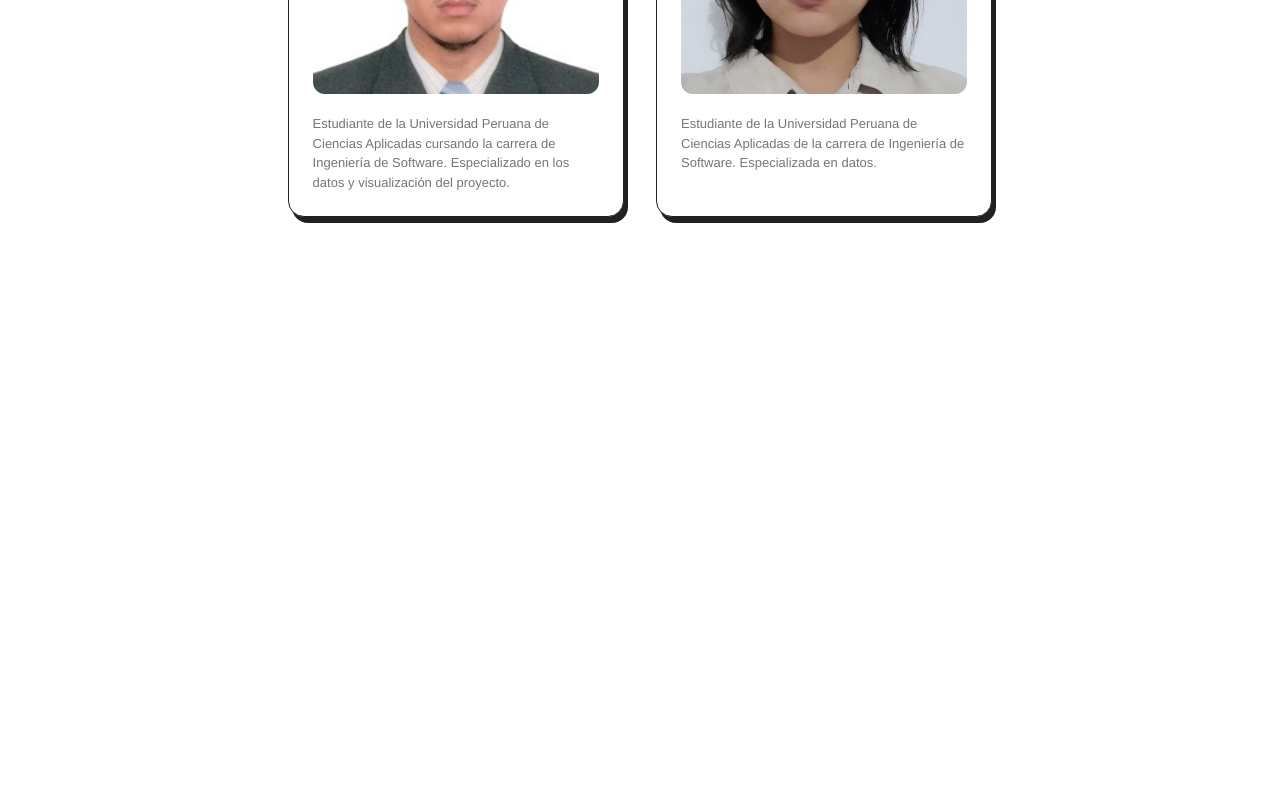
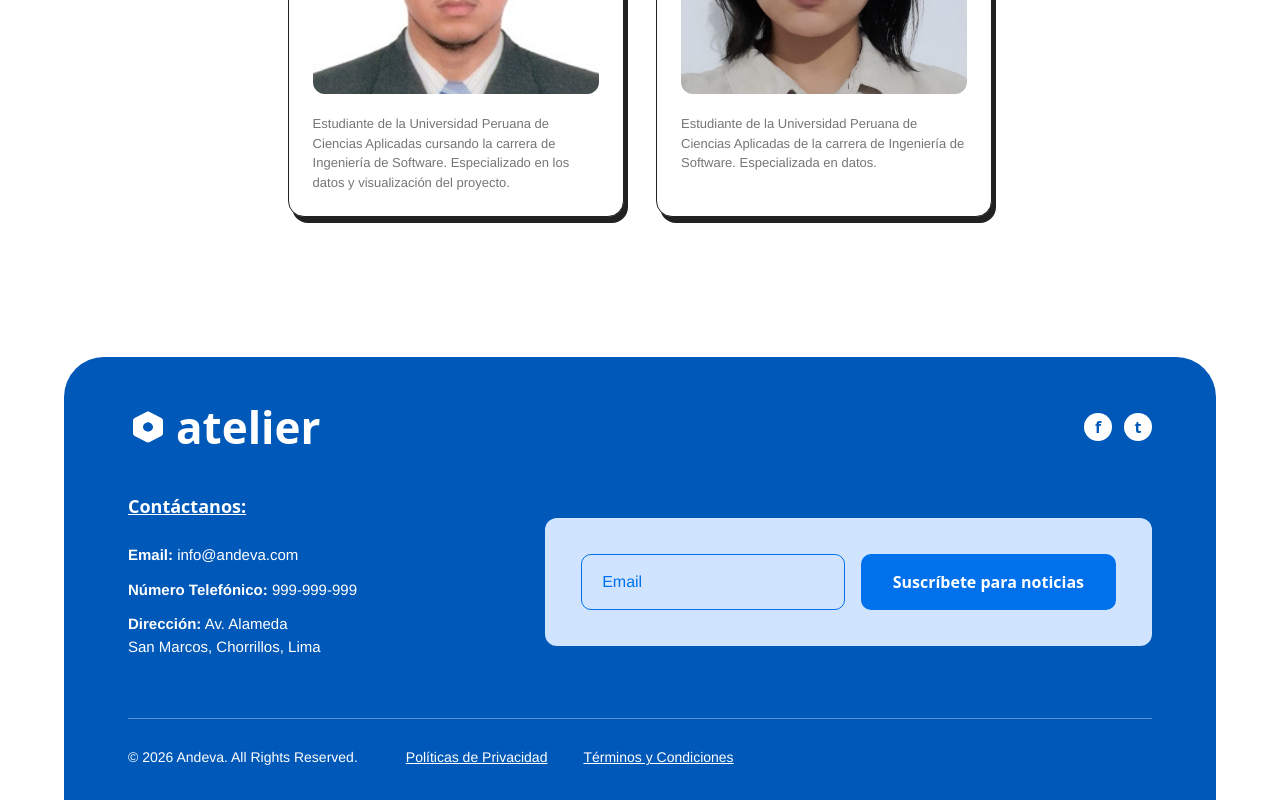
Before and after one commit to andeva-upc/atelier-website-aplicaciones-web, a Vue app: page / in a window 1280 px wide. Shown: the part 4242-5042 px from the top of the page. Before the commit the page ends 4559 px from the top, so only its background shows below. Built offline with nearby package versions, Linux system fonts and the light colour scheme; a web font is replaced by a local one.

Commit message:
feat(footer): integrate footer into landing page.

```diff
--- a/src/App.vue
+++ b/src/App.vue
@@ -4,6 +4,7 @@ import Hero from './value-proposition/presentation/components/hero/hero.vue'
 import Services from './services/presentation/components/services/services.vue'
 import Pricing from './pricing/presentation/components/pricing/pricing.vue'
 import Team from './team/presentation/components/team/team.vue'
+import Footer from './shared/presentation/components/footer/footer.vue'
 </script>
 
 <template>
@@ -14,6 +15,7 @@ import Team from './team/presentation/components/team/team.vue'
     <Pricing />
     <Team />
   </main>
+  <Footer />
 </template>
 
 <style scoped></style>
```
